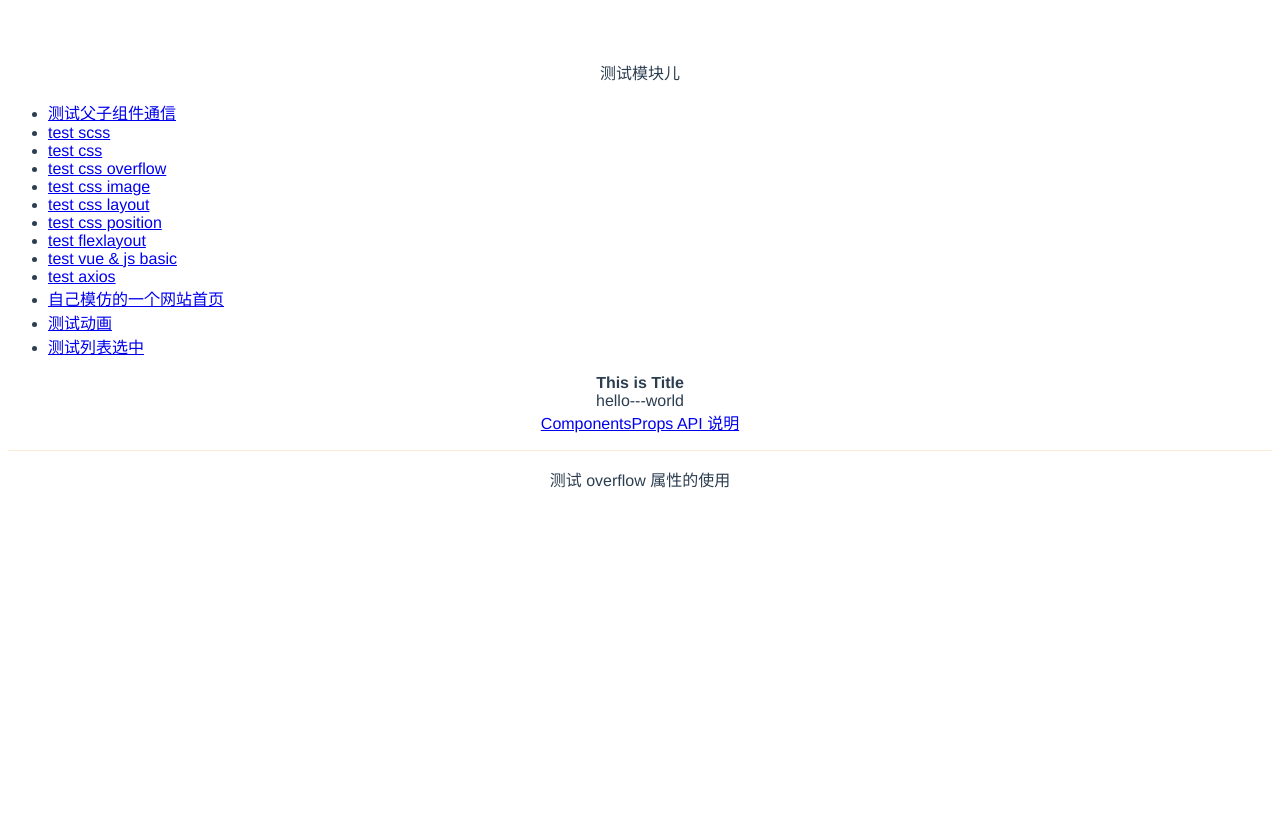
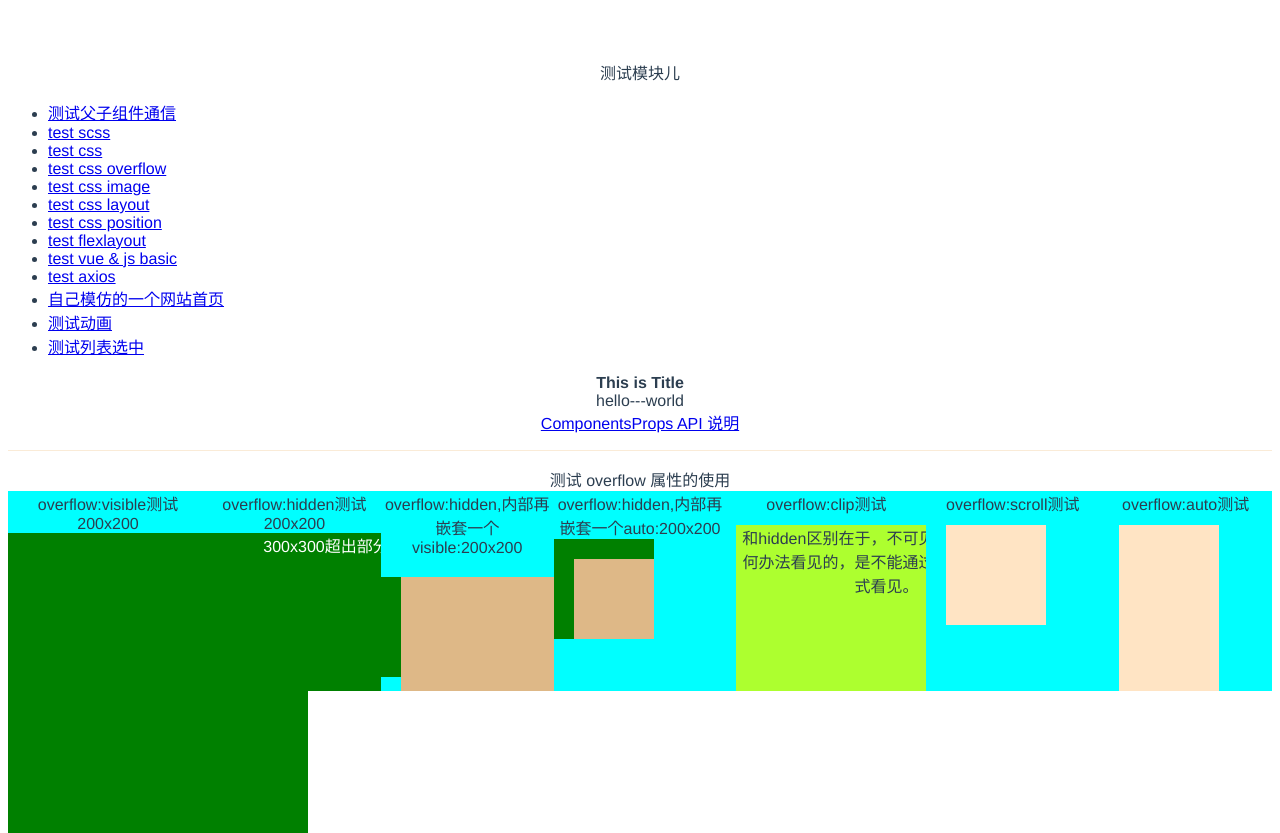
Before and after one commit to fanthus/vue-practice, a Vue app: page /test/css/overflow in a window 1280 px wide. Before the commit the page ends 800 px from the top, so only its background shows below. Built offline with nearby package versions, Linux system fonts and the light colour scheme.

Commit message:
feat: 添加overflow测试

```diff
--- a/src/components/TestCSSOverflow.vue
+++ b/src/components/TestCSSOverflow.vue
@@ -1,13 +1,165 @@
 <template>
   <div>
-    测试 overflow 属性的使用
+    <span>测试 overflow 属性的使用</span>
+    <div class="overflow-test-container">
+      <div class="overflow-visible-container column-container">
+        <span>overflow:visible测试200x200</span>
+        <div class="overflow-visible-content"></div>
+      </div>
+      <div class="overflow-hidden-container column-container">
+        <span>overflow:hidden测试 200x200</span>
+        <div class="overflow-hidden-content-300">
+          300x300超出部分看不见了
+        </div>
+      </div>
+      <div class="overflow-hidden-container-inner-visible column-container">
+        <span>overflow:hidden,内部再嵌套一个visible:200x200</span>
+        <div class="overflow-hidden-content-100">
+          <div class="overflow-visible-subcontent">
+          </div>
+        </div>
+      </div>
+      <div class="overflow-hidden-container-inner-auto column-container">
+        <span>overflow:hidden,内部再嵌套一个auto:200x200</span>
+        <div class="overflow-auto-content">
+          <div class="overflow-auto-subcontent">
+          </div>
+        </div>
+      </div>
+      <div class="overflow-clip-container column-container">
+        <span>overflow:clip测试</span>
+        <div class="overflow-clip-content">
+          和hidden区别在于，不可见部分是没有任何办法看见的，是不能通过代码滚动的方式看见。
+        </div>
+      </div>
+      <div class="overflow-scroll-container column-container">
+        <span>overflow:scroll测试</span>
+        <div class="overflow-scroll-content">
+        </div>
+      </div>
+      <div class="overflow-auto-container column-container">
+        <span>overflow:auto测试</span>
+        <div class="overflow-auto-content">
+        </div>
+      </div>
+    </div>
   </div>
 </template>
 
 <script>
 </script>
 
-<style>
+<style lang="scss" scoped>
+
+
+.overflow-test-container {
+  display: flex;
+  flex-direction: row;
+  justify-content: space-around;
+  .column-container {
+    width: 200px;
+    height: 200px;
+  }
+  .overflow-visible-container {
+    overflow: visible;
+    top: 10px;
+    background-color: aqua;
+    .overflow-visible-content {
+      width: 300px;
+      height: 300px;
+      background-color: green;
+    }
+  }
+
+  .overflow-hidden-container {
+    overflow: hidden;
+    top: 10px;
+    background-color: aqua;
+    .overflow-hidden-content-300 {
+      width: 300px;
+      height: 300px;
+      background-color: green;
+      color: white;
+    }
+  }
+
+  .overflow-hidden-container-inner-visible {
+    overflow: hidden;
+    top: 10px;
+    background-color: aqua;
+    .overflow-hidden-content-100 {
+      overflow: visible;
+      width: 100px;
+      height: 100px;
+      background-color: green;
+      .overflow-visible-subcontent {
+        margin-top: 20px;
+        margin-left: 20px;
+        width: 400px;
+        height: 500px;
+        background-color: burlywood;
+      }
+    }
+  }
+
+
+  .overflow-hidden-container-inner-auto {
+    overflow: hidden;
+    top: 10px;
+    background-color: aqua;
+    .overflow-auto-content {
+      overflow: auto;
+      width: 100px;
+      height: 100px;
+      background-color: green;
+      .overflow-auto-subcontent {
+        margin-top: 20px;
+        margin-left: 20px;
+        width: 400px;
+        height: 500px;
+        background-color: burlywood;
+      }
+    }
+  }
+
+  .overflow-clip-container {
+    overflow: clip;
+    background-color: aqua;
+    .overflow-clip-content {
+      margin-top: 10px;
+      margin-left: 10px;
+      width: 300px;
+      height: 300px;
+      background-color: greenyellow;
+    }
+  }
+
+  .overflow-scroll-container {
+    overflow: scroll;
+    background-color: aqua;
+    .overflow-scroll-content {
+      margin-top: 10px;
+      margin-left: 20px;
+      width: 100px;
+      height: 100px;
+      background-color: bisque;
+    }
+  }
+
+  .overflow-auto-container {
+    overflow: auto;
+    background-color: aqua;
+    .overflow-auto-content {
+      margin-top: 10px;
+      margin-left: 20px;
+      width: 100px;
+      height: 400px;
+      background-color: bisque;
+    }
+  }
+
+
+}
 
 
 
--- a/src/components/TestCSSPosition.vue
+++ b/src/components/TestCSSPosition.vue
@@ -1,19 +1,15 @@
 <template>
   <div class="container">
     <div class="position-container">
-      <span>父组件使用 position 属性的情况</span>
+      <span>父组件使用 position 属性的情况👇</span>
       <div class="secion-one">
 
         <div class="photo">
-          <img
-            class="photo-image"
-            src="https://img2.baidu.com/it/u=1579991524,66947472&fm=253&fmt=auto&app=138&f=JPEG?w=500&h=500"
-            alt=""
-          />
+          <img class="photo-image" src="https://img2.baidu.com/it/u=1579991524,66947472&fm=253&fmt=auto&app=138&f=JPEG?w=500&h=500" alt=""/>
           <div class="counter">共三张</div>
         </div>
       </div>
-      <span>flex 布局中子项使用 position 属性的情况</span>
+      <span style="margin-top: 100px;">flex 布局中子项使用 position 属性的情况👇</span>
       <div class="flex-position-container">
         <div class="flex-container-position-relative-top column-container">
           <div>Position relative 使用</div>
@@ -67,6 +63,15 @@
           <div class="item-brown"></div>
         </div>
       </div>
+      <span style="margin-top: 100px;">普通block布局中使用 position 属性的情况👇</span>
+      <div class="block-position-container">
+        <div class="normal-block">
+          <div class="inner-block">
+
+          </div>
+        </div>
+      </div>
+
     </div>
   </div>
 </template>
@@ -209,5 +214,26 @@
 
 
   }
+
+  .block-position-container{
+    display: flex;
+    flex-direction: row;
+
+    .normal-block {
+      position: absolute;
+      width: 200px;
+      height: 200px;
+      background-color: gainsboro;
+
+      .inner-block {
+        position: absolute;
+        right: 0px;
+        width: 100px;
+        height: 100px;
+        background-color: sandybrown;
+      }
+    }
+  }
+
 }
 </style>
```
